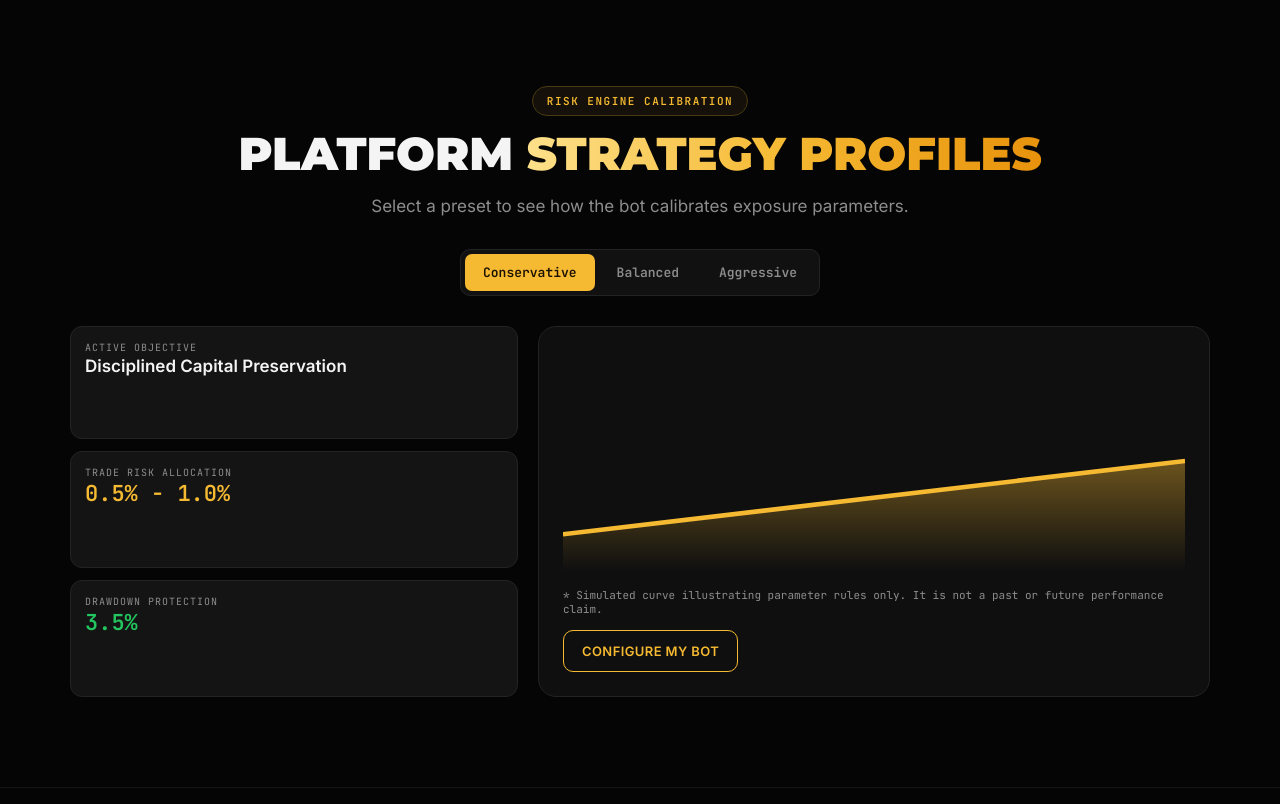
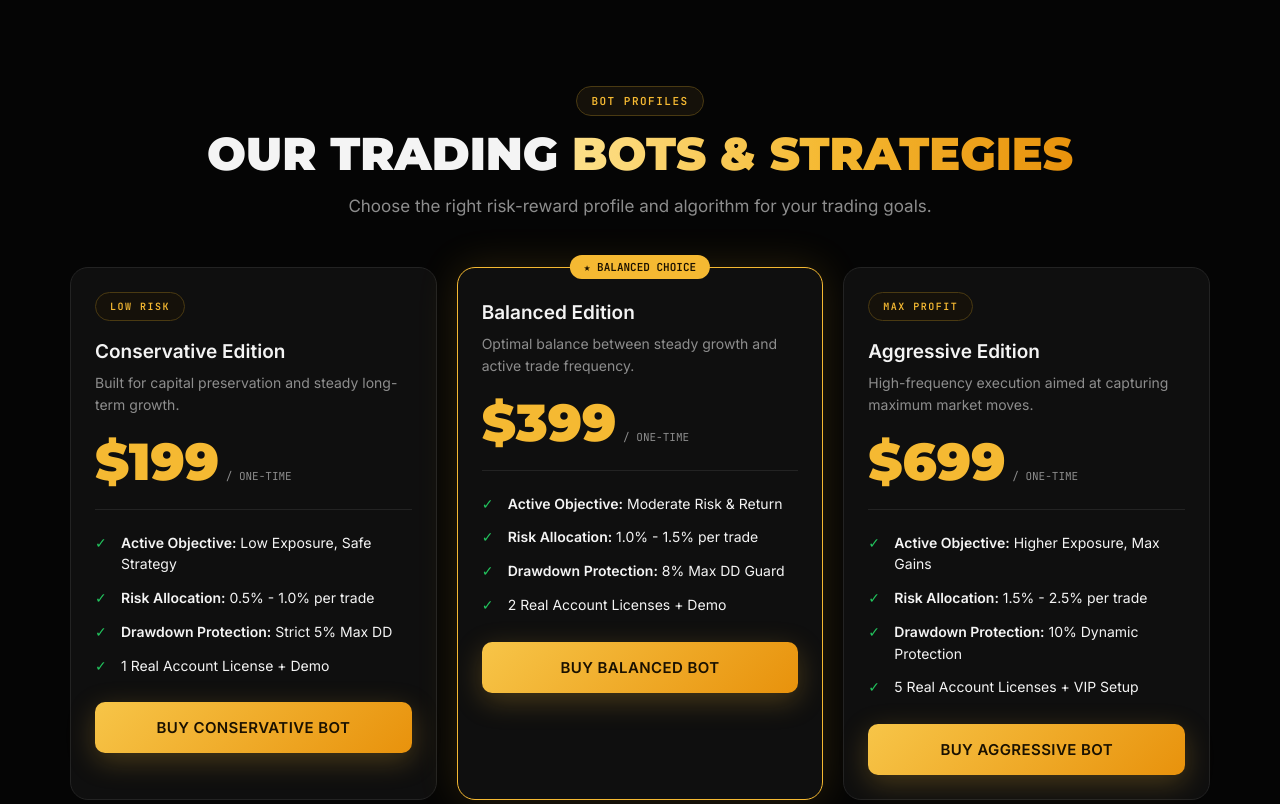
Before and after one commit to umair4283/final-capital-edge, a plain HTML site: page index.html in a window 1280 px wide. Shown: the part 2720-3524 px from the top of the page. Drawn offline with Linux system fonts and the light colour scheme.

Commit message:
Update index.html

```diff
--- a/index.html
+++ b/index.html
@@ -143,19 +143,62 @@ nav{position:absolute;top:72px;left:0;right:0;background:#080808;border-bottom:1
 <tr><td>Main danger</td><td>Spread and slippage costs</td><td>Imperfect correlation</td><td>Losing streak, margin wipeout</td></tr>
 </tbody></table></div></div></section>
 
-<section id="performance"><div class="wrap c">
-<span class="pill">Risk Engine Calibration</span><h2>Platform <span class="g">Strategy Profiles</span></h2>
-<p class="sub">Select a preset to see how the bot calibrates exposure parameters.</p>
-<div class="tabs" id="pf"><button class="on" data-p="0">Conservative</button><button data-p="1">Balanced</button><button data-p="2">Aggressive</button></div>
-<div class="perf" style="text-align:left">
-<div style="display:grid;gap:12px">
-<div class="k"><small>Active objective</small><b style="font-family:var(--fb);font-size:17px" id="po">Disciplined Capital Preservation</b></div>
-<div class="k"><small>Trade risk allocation</small><b class="gd" id="pr">0.5% - 1.0%</b></div>
-<div class="k"><small>Drawdown protection</small><b class="up" id="pd">3.5%</b></div></div>
-<div class="card"><svg class="ch" viewBox="0 0 400 120" preserveAspectRatio="none"><path id="pa" d="M0 100 L400 60 L400 120 L0 120Z" fill="url(#a)"/><path id="pl" d="M0 100 L400 60" fill="none" stroke="#f5b932" stroke-width="2.5"/></svg>
-<div class="note">* Simulated curve illustrating parameter rules only. It is not a past or future performance claim.</div>
-<p style="margin:14px 0 0"><a class="btn sm out wa" href="#">Configure My Bot</a></p></div>
-</div></div></section>
+<section id="performance">
+  <div class="wrap c">
+    <span class="pill">Bot Profiles</span>
+    <h2>Our Trading <span class="g">Bots & Strategies</span></h2>
+    <p class="sub">Choose the right risk-reward profile and algorithm for your trading goals.</p>
+
+    <div class="grid3" style="text-align:left">
+
+      <!-- Bot 1: Conservative -->
+      <div class="card plan">
+        <span class="pill" style="font-size:10px;margin-bottom:10px">LOW RISK</span>
+        <h3>Conservative Edition</h3>
+        <p>Built for capital preservation and steady long-term growth.</p>
+        <div class="price">$199<small> / ONE-TIME</small></div>
+        <ul>
+          <li><b>Active Objective:</b> Low Exposure, Safe Strategy</li>
+          <li><b>Risk Allocation:</b> 0.5% - 1.0% per trade</li>
+          <li><b>Drawdown Protection:</b> Strict 5% Max DD</li>
+          <li>1 Real Account License + Demo</li>
+        </ul>
+        <a class="btn wa" href="#" style="width:100%;text-align:center">Buy Conservative Bot</a>
+      </div>
+
+      <!-- Bot 2: Balanced -->
+      <div class="card plan pop">
+        <span class="tag">★ BALANCED CHOICE</span>
+        <h3>Balanced Edition</h3>
+        <p>Optimal balance between steady growth and active trade frequency.</p>
+        <div class="price">$399<small> / ONE-TIME</small></div>
+        <ul>
+          <li><b>Active Objective:</b> Moderate Risk & Return</li>
+          <li><b>Risk Allocation:</b> 1.0% - 1.5% per trade</li>
+          <li><b>Drawdown Protection:</b> 8% Max DD Guard</li>
+          <li>2 Real Account Licenses + Demo</li>
+        </ul>
+        <a class="btn wa" href="#" style="width:100%;text-align:center">Buy Balanced Bot</a>
+      </div>
+
+      <!-- Bot 3: Aggressive -->
+      <div class="card plan">
+        <span class="pill" style="font-size:10px;margin-bottom:10px;color:var(--gold)">MAX PROFIT</span>
+        <h3>Aggressive Edition</h3>
+        <p>High-frequency execution aimed at capturing maximum market moves.</p>
+        <div class="price">$699<small> / ONE-TIME</small></div>
+        <ul>
+          <li><b>Active Objective:</b> Higher Exposure, Max Gains</li>
+          <li><b>Risk Allocation:</b> 1.5% - 2.5% per trade</li>
+          <li><b>Drawdown Protection:</b> 10% Dynamic Protection</li>
+          <li>5 Real Account Licenses + VIP Setup</li>
+        </ul>
+        <a class="btn wa" href="#" style="width:100%;text-align:center">Buy Aggressive Bot</a>
+      </div>
+
+    </div>
+  </div>
+</section>
 
 
 
```
